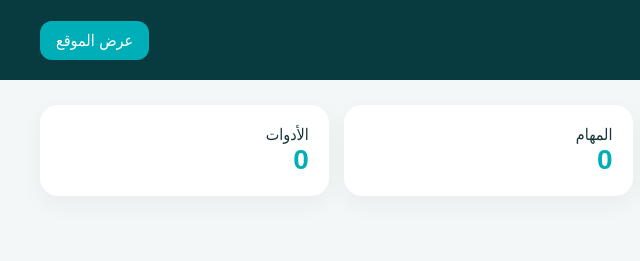
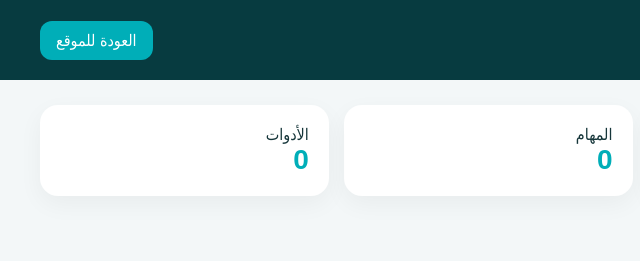
Before and after one commit to kamlin-eg/2025, a plain HTML site: page admin.html in a window 1280 px wide. Shown: the top 261 px of the page, 0-640 px from the left. Drawn offline with Linux system fonts and the light colour scheme.

Commit message:
Update admin.html

```diff
--- a/admin.html
+++ b/admin.html
@@ -167,7 +167,7 @@ footer{
       <small>Kamlin Cleaning Management</small>
     </div>
 
-    <a href="index.html">عرض الموقع</a>
+<a href="https://kamlinclean.com/">العودة للموقع</a>
   </div>
 </header>
 
```
